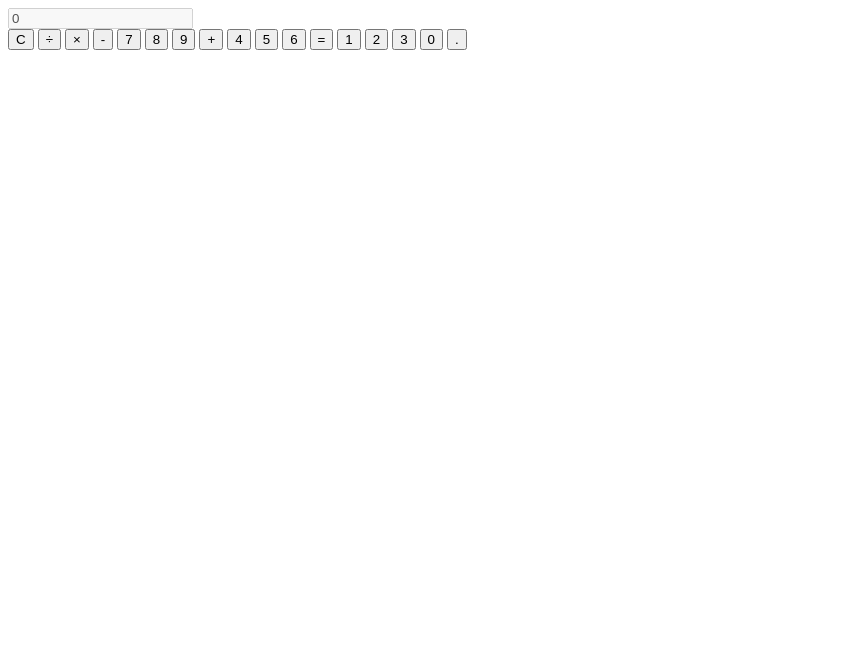
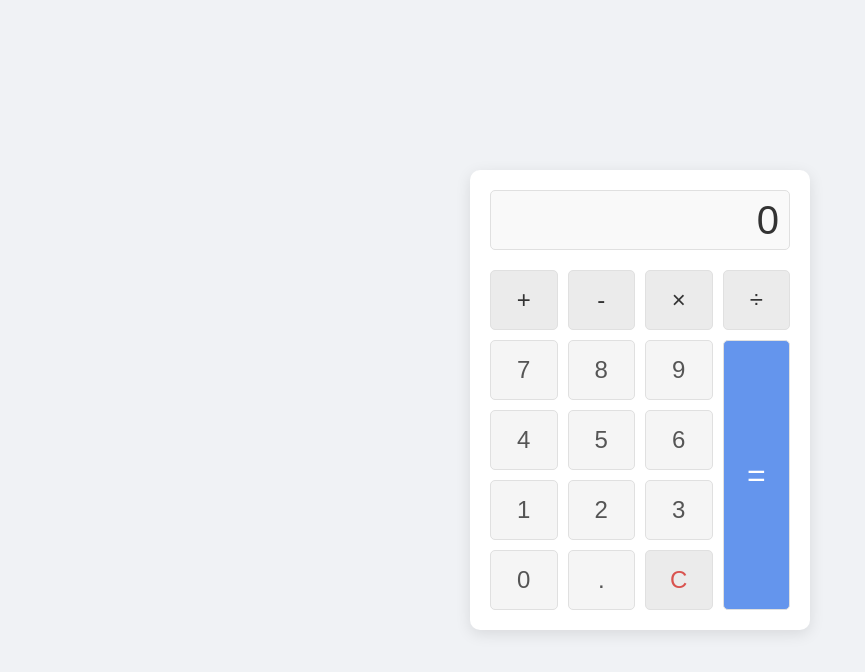
Before and after one commit to Mazalh/Calculator, a plain HTML site: page index.html in a window 1280 px wide. Shown: the whole page, without its empty margins (0-865 px from the left). Drawn offline with Linux system fonts and the light colour scheme.

Commit message:
Add index.html for GitHub Pages

```diff
--- a/index.html
+++ b/index.html
@@ -1,34 +1,44 @@
 <!DOCTYPE html>
-<html lang="uk">
+<html lang="en">
+
 <head>
-  <meta charset="UTF-8" />
-  <meta name="viewport" content="width=device-width, initial-scale=1.0" />
-  <title>Калькулятор</title>
-  <link rel="stylesheet" href="style.css" />
+    <meta charset="UTF-8">
+    <meta name="viewport" content="width=device-width, initial-scale=1.0">
+    <title>Vanilla JS Calculator</title>
+    <link rel="stylesheet" href="styles.css">
+    <script src="main.js" defer></script>
 </head>
+
 <body>
-  <div class="calculator">
-    <input type="text" id="result" class="display" value="0" disabled />
-    <div class="buttons">
-      <button>C</button>
-      <button>÷</button>
-      <button>×</button>
-      <button>-</button>
-      <button>7</button>
-      <button>8</button>
-      <button>9</button>
-      <button>+</button>
-      <button>4</button>
-      <button>5</button>
-      <button>6</button>
-      <button>=</button>
-      <button>1</button>
-      <button>2</button>
-      <button>3</button>
-      <button>0</button>
-      <button>.</button>
+    <div class="calculator">
+        <div class="display">
+            <input type="text" id="result" value="0" disabled>
+        </div>
+        <div class="buttons">
+            <button class="operator" data-value="+">+</button>
+            <button class="operator" data-value="-">-</button>
+            <button class="operator" data-value="*">×</button>
+            <button class="operator" data-value="/">÷</button>
+
+            <button data-value="7">7</button>
+            <button data-value="8">8</button>
+            <button data-value="9">9</button>
+
+            <button class="equals" data-value="=">=</button>
+
+            <button data-value="4">4</button>
+            <button data-value="5">5</button>
+            <button data-value="6">6</button>
+
+            <button data-value="1">1</button>
+            <button data-value="2">2</button>
+            <button data-value="3">3</button>
+
+            <button data-value="0">0</button>
+            <button data-value=".">.</button>
+            <button class="clear" data-value="C">C</button>
+        </div>
     </div>
-  </div>
-  <script src="main.js"></script>
 </body>
+
 </html>
```
